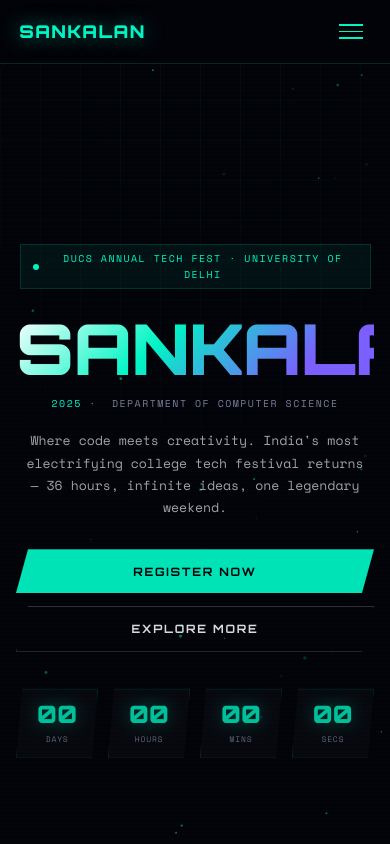
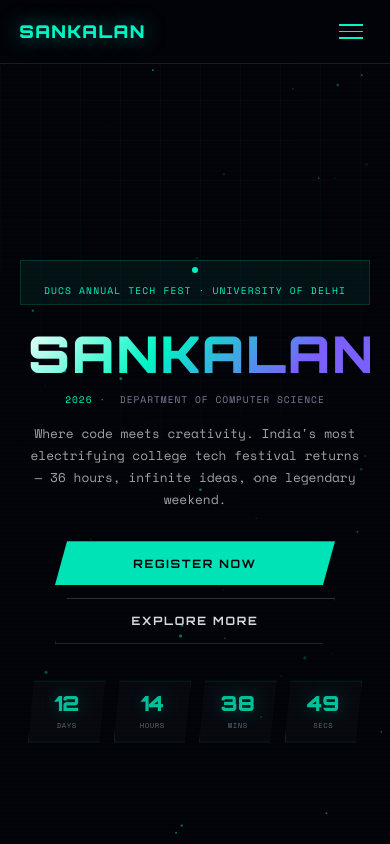
Before and after one commit to priyanshu-projects/Sankalan-2026, a React (Vite) app in the folder client/: page / in a window 390 px wide. Shown: the top 844 px of the page. Built offline with nearby package versions, Linux system fonts and the light colour scheme.

Commit message:
hero.jsx updated

```diff
--- a/client/src/components/pages/home/Hero.jsx
+++ b/client/src/components/pages/home/Hero.jsx
@@ -23,11 +23,18 @@
   const isMobile = width < 600;
   const isTablet = width >= 600 && width < 1024;
 
+  // ── UPDATED: countdown to April 24, 2026 ──
   useEffect(() => {
-    const target = new Date("2025-11-08T09:00:00");
+    const target = new Date("2026-04-24T09:00:00");
     const tick = () => {
       const diff = target - new Date();
-      if (diff <= 0) return;
+      if (diff <= 0) {
+        if (daysRef.current)  daysRef.current.textContent  = "00";
+        if (hoursRef.current) hoursRef.current.textContent = "00";
+        if (minsRef.current)  minsRef.current.textContent  = "00";
+        if (secsRef.current)  secsRef.current.textContent  = "00";
+        return;
+      }
       const d = Math.floor(diff / 86400000);
       const h = Math.floor((diff % 86400000) / 3600000);
       const m = Math.floor((diff % 3600000) / 60000);
@@ -46,38 +53,40 @@
     <section
       id="home"
       style={{
-        position:        "relative",
-        minHeight:       "100vh",
-        display:         "flex",
-        flexDirection:   "column",
-        alignItems:      "center",
-        justifyContent:  "center",
-        textAlign:       "center",
-        padding:         isMobile
-          ? "5rem 1rem 3rem"
+        position:       "relative",
+        minHeight:      "100vh",
+        display:        "flex",
+        flexDirection:  "column",
+        alignItems:     "center",
+        justifyContent: "center",
+        textAlign:      "center",
+        padding:        isMobile
+          ? "5rem 1.25rem 3rem"
           : isTablet
           ? "6rem 1.5rem 4rem"
           : "6rem 2rem 4rem",
-        overflow:        "hidden",
-        zIndex:          1,
+        overflow:       "hidden",
+        zIndex:         1,
+        boxSizing:      "border-box",
+        width:          "100%",
       }}
     >
       {/* GRID BG */}
       <div
         style={{
-          position:         "absolute",
-          inset:            0,
-          pointerEvents:    "none",
+          position:        "absolute",
+          inset:           0,
+          pointerEvents:   "none",
           backgroundImage: `
             linear-gradient(rgba(0,245,196,0.04) 1px, transparent 1px),
             linear-gradient(90deg, rgba(0,245,196,0.04) 1px, transparent 1px)
           `,
-          backgroundSize:       isMobile ? "40px 40px" : "60px 60px",
+          backgroundSize:  isMobile ? "40px 40px" : "60px 60px",
           maskImage:
             "radial-gradient(ellipse 80% 60% at 50% 0%, black 30%, transparent 100%)",
           WebkitMaskImage:
             "radial-gradient(ellipse 80% 60% at 50% 0%, black 30%, transparent 100%)",
-          zIndex:               0,
+          zIndex: 0,
         }}
       />
 
@@ -88,20 +97,22 @@
           alignItems:    "center",
           gap:           "0.6rem",
           border:        "1px solid rgba(0,245,196,0.15)",
-          padding:       isMobile ? "0.35rem 0.8rem" : "0.4rem 1rem",
+          padding:       isMobile ? "0.4rem 1rem" : "0.4rem 1rem",
           marginBottom:  isMobile ? "1.5rem" : "2rem",
           fontFamily:    "'Space Mono', monospace",
-          fontSize:      isMobile ? "0.62rem" : "0.72rem",
-          letterSpacing: "0.15em",
+          fontSize:      isMobile ? "0.6rem" : "0.72rem",
+          letterSpacing: "0.12em",
           textTransform: "uppercase",
           color:         "#00f5c4",
           background:    "rgba(0,245,196,0.06)",
           animation:     "fadeInDown 1s ease both",
           position:      "relative",
           zIndex:        1,
-          maxWidth:      isMobile ? "90vw" : "none",
+          maxWidth:      "90vw",
           textAlign:     "center",
-          lineHeight:    isMobile ? 1.6 : 1,
+          lineHeight:    1.5,
+          flexWrap:      "wrap",
+          justifyContent:"center",
         }}
       >
         <span
@@ -118,39 +129,44 @@
         DUCS Annual Tech Fest · University of Delhi
       </div>
 
-      {/* TITLE WRAPPER */}
+      {/* TITLE WRAPPER — fixed overflow on mobile */}
       <div
         style={{
           position:  "relative",
           zIndex:    1,
           animation: "fadeInUp 1s 0.2s ease both",
+          width:     "100%",
+          maxWidth:  "100%",
+          overflow:  "hidden",          // ← prevent bleed
+          textAlign: "center",
           lineHeight: 1,
-          width:     "100%",
-          textAlign: "center",
         }}
       >
         <h1
           style={{
-            fontFamily:           "'Orbitron', monospace",
-            fontSize:             isMobile
-              ? "clamp(3rem, 18vw, 5rem)"
+            fontFamily:    "'Orbitron', monospace",
+            // ── KEY FIX: keep the title inside the viewport on small screens ──
+            fontSize:      isMobile
+              ? "clamp(2rem, 13vw, 3.5rem)"
               : isTablet
               ? "clamp(4rem, 12vw, 7rem)"
               : "clamp(4rem, 11vw, 9rem)",
-            fontWeight:           900,
-            letterSpacing:        isMobile ? "-0.01em" : "-0.02em",
-            lineHeight:           1,
+            fontWeight:    900,
+            letterSpacing: isMobile ? "0.04em" : "-0.02em",
+            lineHeight:    1,
             background:
               "linear-gradient(135deg, #ffffff 0%, #00f5c4 40%, #7b5fff 80%)",
             WebkitBackgroundClip: "text",
             WebkitTextFillColor:  "transparent",
             backgroundClip:       "text",
-            margin:               0,
-            padding:              0,
-            position:             "relative",
-            width:                "100%",
-            display:              "block",
-            textAlign:            "center",
+            margin:        0,
+            padding:       isMobile ? "0 0.5rem" : 0,
+            position:      "relative",
+            width:         "100%",
+            display:       "block",
+            textAlign:     "center",
+            wordBreak:     "keep-all",  // ← don't break the word
+            whiteSpace:    "nowrap",    // ← keep on one line, clamp handles size
           }}
         >
           SANKALAN
@@ -159,27 +175,27 @@
           <span
             aria-hidden="true"
             style={{
-              position:             "absolute",
-              top:                  0,
-              left:                 0,
-              width:                "100%",
-              textAlign:            "center",
-              fontFamily:           "'Orbitron', monospace",
-              fontSize:             isMobile
-                ? "clamp(3rem, 18vw, 5rem)"
+              position:      "absolute",
+              top:           0,
+              left:          0,
+              width:         "100%",
+              textAlign:     "center",
+              fontFamily:    "'Orbitron', monospace",
+              fontSize:      isMobile
+                ? "clamp(2rem, 13vw, 3.5rem)"
                 : isTablet
                 ? "clamp(4rem, 12vw, 7rem)"
                 : "clamp(4rem, 11vw, 9rem)",
-              fontWeight:           900,
-              letterSpacing:        isMobile ? "-0.01em" : "-0.02em",
-              lineHeight:           1,
-              background:
-                "linear-gradient(135deg, #ff3e6c, transparent)",
+              fontWeight:    900,
+              letterSpacing: isMobile ? "0.04em" : "-0.02em",
+              lineHeight:    1,
+              background:    "linear-gradient(135deg, #ff3e6c, transparent)",
               WebkitBackgroundClip: "text",
               WebkitTextFillColor:  "transparent",
               backgroundClip:       "text",
-              animation:            "glitch 4s infinite",
-              pointerEvents:        "none",
+              animation:     "glitch 4s infinite",
+              pointerEvents: "none",
+              whiteSpace:    "nowrap",
             }}
           >
             SANKALAN
@@ -187,25 +203,23 @@
         </h1>
       </div>
 
-      {/* SUB HEADING */}
+      {/* SUB HEADING — updated year to 2026 */}
       <p
         style={{
           fontFamily:    "'Space Mono', monospace",
-          fontSize:      isMobile
-            ? "0.62rem"
-            : "clamp(0.8rem, 2vw, 1rem)",
+          fontSize:      isMobile ? "0.6rem" : "clamp(0.8rem, 2vw, 1rem)",
           color:         "#7a7f99",
-          letterSpacing: isMobile ? "0.15em" : "0.25em",
+          letterSpacing: isMobile ? "0.1em" : "0.25em",
           textTransform: "uppercase",
           marginTop:     isMobile ? "0.8rem" : "1rem",
           animation:     "fadeInUp 1s 0.4s ease both",
           position:      "relative",
           zIndex:        1,
-          padding:       isMobile ? "0 0.5rem" : 0,
-          lineHeight:    isMobile ? 1.7 : 1,
+          padding:       "0 0.5rem",
+          lineHeight:    1.6,
         }}
       >
-        <span style={{ color: "#00f5c4" }}>2025</span>
+        <span style={{ color: "#00f5c4" }}>2026</span>
         &nbsp;·&nbsp; Department of Computer Science
       </p>
 
@@ -214,7 +228,7 @@
         style={{
           maxWidth:   isMobile ? "100%" : "600px",
           margin:     isMobile ? "1rem auto 0" : "1.5rem auto 0",
-          fontSize:   isMobile ? "0.82rem" : "1.05rem",
+          fontSize:   isMobile ? "0.8rem" : "1.05rem",
           lineHeight: 1.7,
           color:      "rgba(232,234,240,0.7)",
           animation:  "fadeInUp 1s 0.6s ease both",
@@ -244,8 +258,11 @@
           alignItems:     "center",
         }}
       >
+        {/* ── UPDATED: href points to Unstop registration link ── */}
         <a
-          href="#register"
+          href="https://unstop.com/college-fests/sankalan-2026-department-of-computer-science-docs-university-of-delhi-du-458407"
+          target="_blank"
+          rel="noopener noreferrer"
           style={{
             fontFamily:     "'Orbitron', monospace",
             clipPath:
@@ -261,7 +278,7 @@
             boxShadow:      "0 0 30px rgba(0,245,196,0.3)",
             transition:     "all 0.3s",
             display:        "inline-block",
-            width:          isMobile ? "100%" : "auto",
+            width:          isMobile ? "80%" : "auto",
             textAlign:      "center",
             boxSizing:      "border-box",
           }}
@@ -293,7 +310,7 @@
             textDecoration: "none",
             transition:     "all 0.3s",
             display:        "inline-block",
-            width:          isMobile ? "100%" : "auto",
+            width:          isMobile ? "80%" : "auto",
             textAlign:      "center",
             boxSizing:      "border-box",
           }}
@@ -316,13 +333,15 @@
       <div
         style={{
           display:        "flex",
-          gap:            isMobile ? "0.6rem" : "1.5rem",
+          gap:            isMobile ? "0.5rem" : "1.5rem",
           justifyContent: "center",
           marginTop:      isMobile ? "2rem" : "3rem",
           animation:      "fadeInUp 1s 1s ease both",
           position:       "relative",
           zIndex:         1,
           width:          isMobile ? "100%" : "auto",
+          padding:        isMobile ? "0 0.5rem" : 0,
+          boxSizing:      "border-box",
         }}
       >
         {[
@@ -335,9 +354,10 @@
             key={i}
             style={{
               textAlign:  "center",
-              flex:       isMobile ? "1" : "none",
+              flex:       "1",
               minWidth:   isMobile ? 0 : "80px",
-              padding:    isMobile ? "0.8rem 0.3rem" : "1rem 0.5rem",
+              maxWidth:   isMobile ? "80px" : "none",
+              padding:    isMobile ? "0.7rem 0.2rem" : "1rem 0.5rem",
               background: "rgba(255,255,255,0.03)",
               border:     "1px solid rgba(0,245,196,0.15)",
               clipPath:
@@ -348,7 +368,7 @@
               ref={unit.ref}
               style={{
                 fontFamily: "'Orbitron', monospace",
-                fontSize:   isMobile ? "1.5rem" : "2.2rem",
+                fontSize:   isMobile ? "1.3rem" : "2.2rem",
                 fontWeight: 900,
                 color:      "#00f5c4",
                 textShadow: "0 0 20px rgba(0,245,196,0.4)",
@@ -360,8 +380,8 @@
             <div
               style={{
                 fontFamily:    "'Space Mono', monospace",
-                fontSize:      isMobile ? "0.5rem" : "0.6rem",
-                letterSpacing: isMobile ? "0.1em" : "0.2em",
+                fontSize:      isMobile ? "0.45rem" : "0.6rem",
+                letterSpacing: isMobile ? "0.08em" : "0.2em",
                 textTransform: "uppercase",
                 color:         "#7a7f99",
                 marginTop:     "0.4rem",
```
